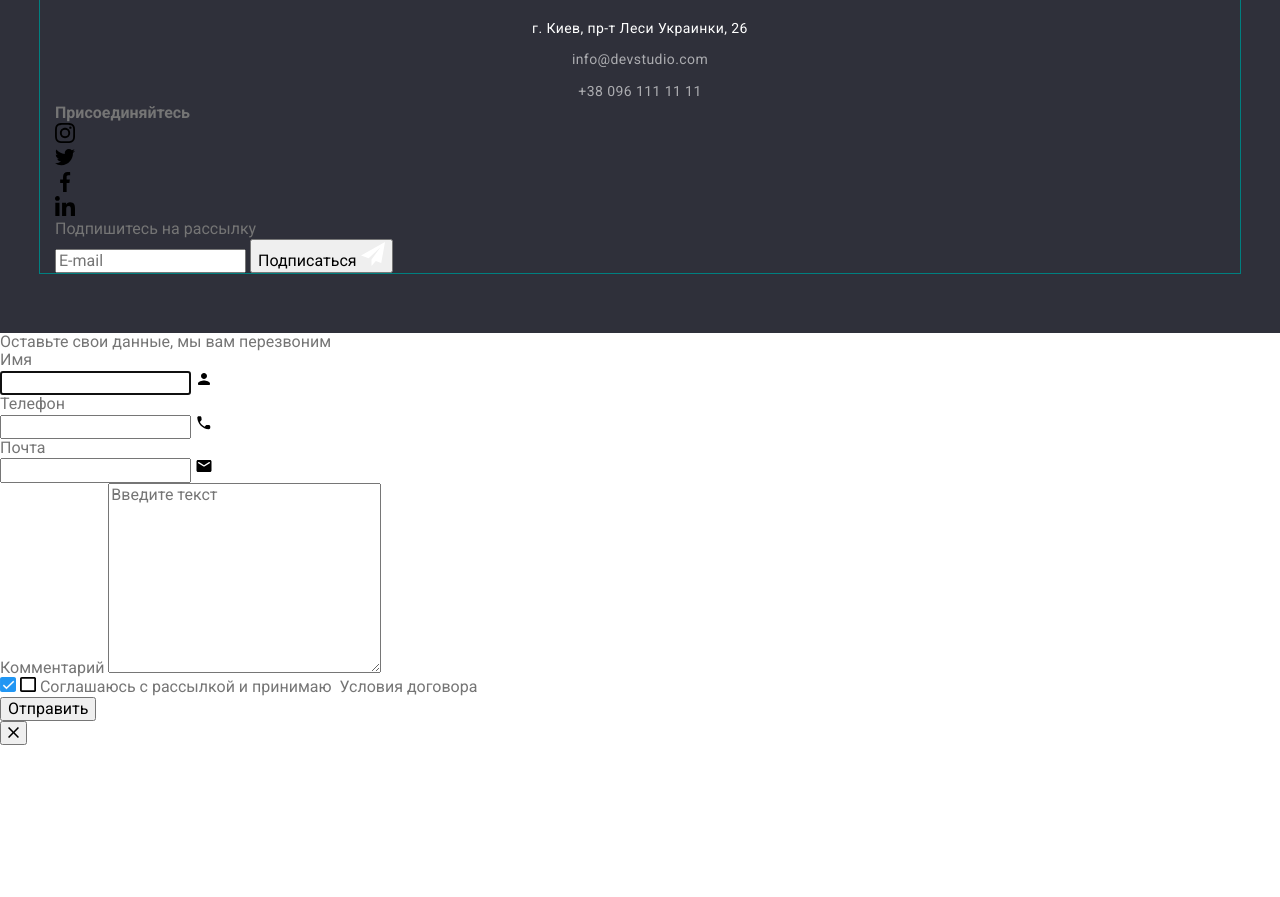
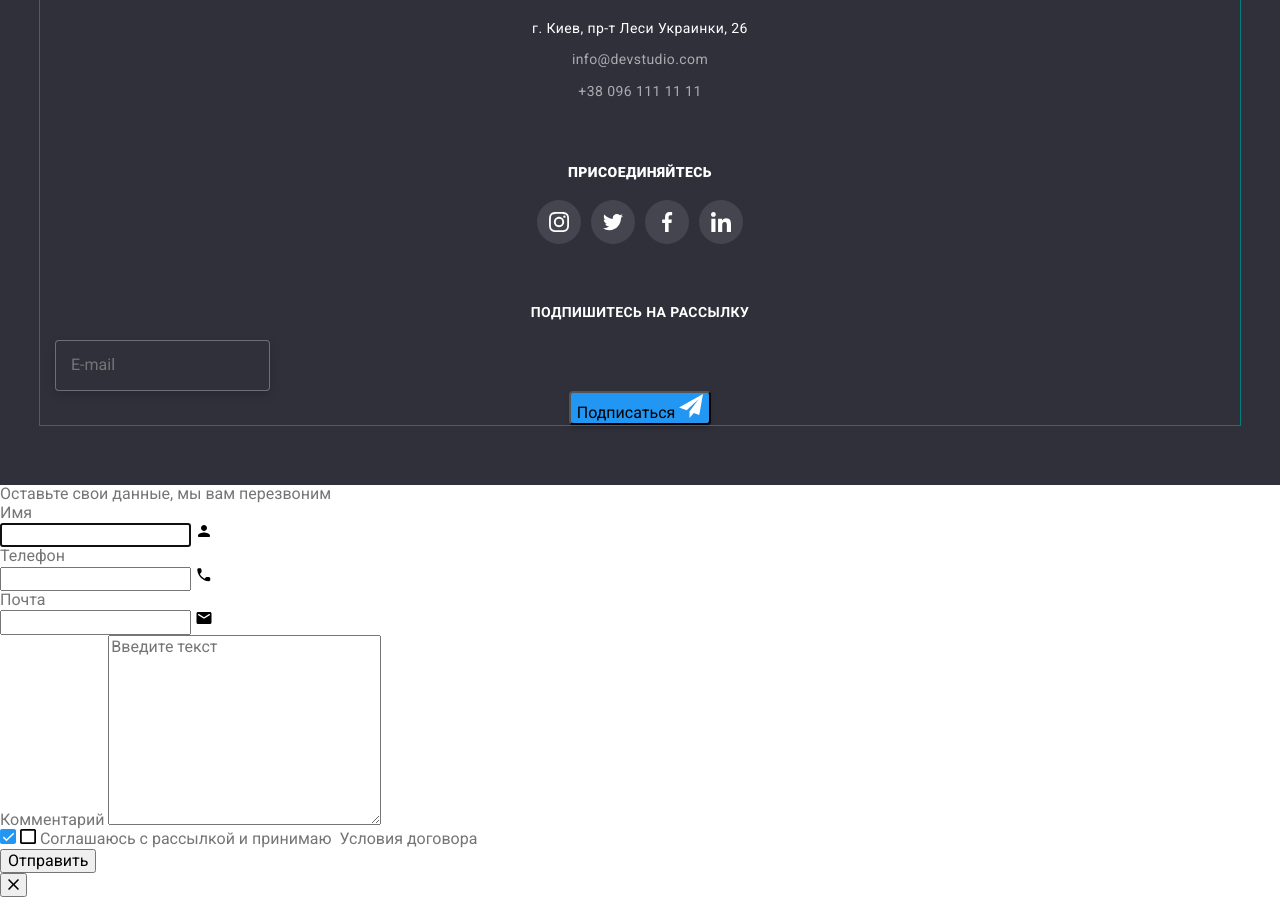
Before and after one commit to Volodymyr1973/goit-markup-hw-08, a plain HTML site: page index.html in a window 1280 px wide. Shown: the part 3932-4829 px from the top of the page. Before the commit the page ends 4677 px from the top, so only its background shows below. Drawn offline with nearby package versions, Linux system fonts and the light colour scheme.

Commit message:
foter form

```diff
--- a/index.html
+++ b/index.html
@@ -432,7 +432,7 @@
           </ul>
         </div>
         <!-- Форма футера -->
-        <div class="footer-form_wrapper">
+        <div class="footer-form__wrapper">
           <p class="footer-form__title">Подпишитесь на рассылку</p>
           <form class="footer-form__main">
             <label class="footer-form__label" for="mail-footer" method="post">
--- a/sass/components/_title.scss
+++ b/sass/components/_title.scss
@@ -2,7 +2,7 @@
   // margin-bottom: 50px;
   // font-size: 36px;
   // line-height: 1.17;
-  // text-align: center;
+  text-align: center;
   // letter-spacing: 0.03em;
   // color: var(--title-text-color);
 }
--- a/sass/layout/_footer-card.scss
+++ b/sass/layout/_footer-card.scss
@@ -1,5 +1,93 @@
 // Ссылки в футере на соц.сети
 
+.footer-card {
+  margin: 60px auto;
+
+  @include mobile {
+    margin: 60px auto;
+  }
+}
+
+// .footer-card__title
+
+.footer-card__title {
+  margin-bottom: 20px;
+  font-family: 'Roboto';
+  font-style: normal;
+  font-weight: 700;
+  font-size: 14px;
+  line-height: 16px;
+  text-align: center;
+  letter-spacing: 0.03em;
+  text-transform: uppercase;
+  color: #ffffff;
+
+  @include mobile {
+    margin-bottom: 20px;
+    color: #ffffff;
+  }
+}
+
+// .footer-card__lists
+
+.footer-card__lists {
+  display: flex;
+  justify-content: center;
+  align-items: center;
+
+  @include mobile {
+    display: flex;
+    justify-content: center;
+    align-items: center;
+  }
+}
+
+// .footer-card__item
+
+.footer-card__item:not(:last-child) {
+  margin-right: 10px;
+
+  @include mobile {
+    margin-right: 10px;
+  }
+}
+
+// .footer-card__link
+
+.footer-card__link {
+  display: inline-flex;
+  justify-content: center;
+  align-items: center;
+  width: 44px;
+  height: 44px;
+  border-radius: 50%;
+  background-color: rgba(255, 255, 255, 0.1);
+
+  &:hover,
+  &:focus {
+    background-color: #2196f3;
+  }
+  @include mobile {
+    display: inline-flex;
+    justify-content: center;
+    align-items: center;
+    width: 44px;
+    height: 44px;
+    border-radius: 50%;
+    background-color: rgba(255, 255, 255, 0.1);
+
+    &:hover,
+    &:focus {
+      background-color: #2196f3;
+    }
+  }
+
+  // .footer-card__icon
+
+  .footer-card__icon {
+    fill: #ffffff;
+  }
+}
 // .footer-card__title {
 //   margin-top: 12px;
 //   margin-bottom: 20px;
--- a/sass/layout/_footer-form.scss
+++ b/sass/layout/_footer-form.scss
@@ -1,4 +1,69 @@
 // Форма футера
+
+.footer-form {
+}
+
+// .footer-form_wrapper
+
+.footer-form__wrapper {
+}
+
+// .footer-form__title
+
+.footer-form__title {
+  margin-bottom: 20px;
+  font-family: 'Roboto';
+  font-style: normal;
+  font-weight: 700;
+  font-size: 14px;
+  line-height: 16px;
+  text-align: center;
+  letter-spacing: 0.03em;
+  text-transform: uppercase;
+
+  color: #ffffff;
+}
+
+// .footer-form__main
+
+.footer-form__main {
+  display: block;
+  text-align: center;
+}
+
+// .footer-form__label
+
+.footer-form__label {
+}
+
+// .footer-form__input-mail
+
+.footer-form__input-mail {
+  display: block;
+  padding: 15px;
+  background-color: #2f303a;
+  border: 1px solid rgba(255, 255, 255, 0.3);
+  filter: drop-shadow(0px 4px 4px rgba(0, 0, 0, 0.15));
+  border-radius: 4px;
+}
+
+// .footer-form__btn
+
+.footer-form__btn {
+  background: #2196f3;
+  box-shadow: 0px 4px 4px rgba(0, 0, 0, 0.15);
+  border-radius: 4px;
+}
+
+// .footer-form__btn-text
+
+.footer-form__btn-text {
+}
+
+// .footer-form__btn-icon
+
+.footer-form__btn-icon {
+}
 
 // .footer-form__title {
 //   margin-top: 12px;
```
Also changed, not shown: css/main.css, css/main.min.css, 2 other files.
